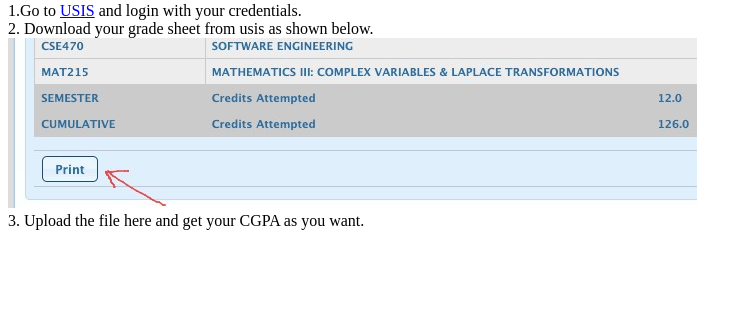
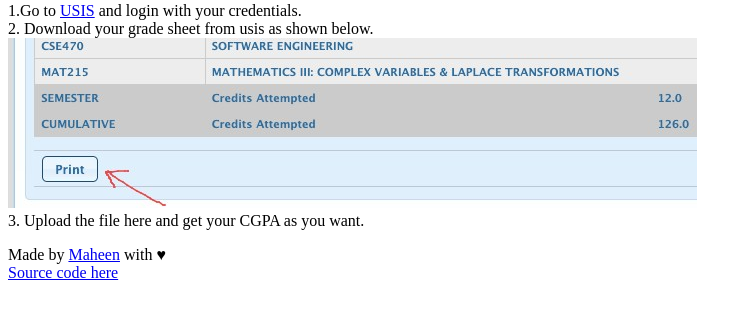
Before and after one commit to mah-moh/bracu-cgpa-calc, a Flask app: page / in a window 1280 px wide. Shown: the part 153-472 px from the top of the page, without its empty margins (0-752 px from the left). Run offline with Flask 2, Linux system fonts and the light colour scheme.

Commit message:
base.html changed

```diff
--- a/app/templates/base.html
+++ b/app/templates/base.html
@@ -2,11 +2,15 @@
 <title>{% block title %}{% endblock %}</title>
 
 <section class="content">
-  <header>
-    {% block header %}{% endblock %}
-  </header>
+
   {% for message in get_flashed_messages() %}
     <div class="flash">{{ message }}</div>
   {% endfor %}
   {% block content %}{% endblock %}
+  <footer>
+    {% block footer %}
+    Made by <a href="https://github.com/mah-moh">Maheen</a> with ♥ <br>
+    <a href="https://github.com/mah-moh/bracu-cgpa-calc">Source code here</a>
+    {% endblock %}
+  </footer>
 </section>
```
Also changed, not shown: 1 other file.
